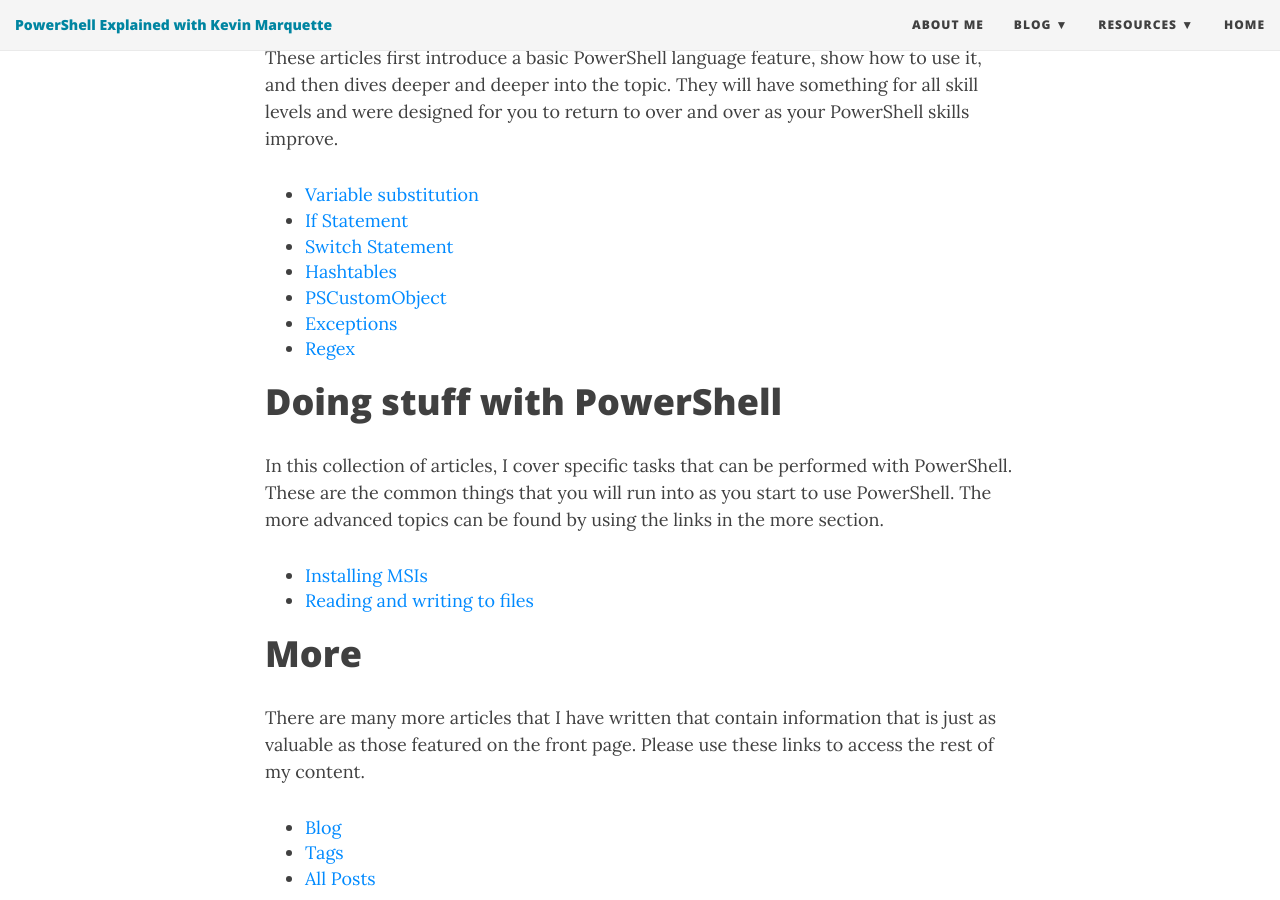
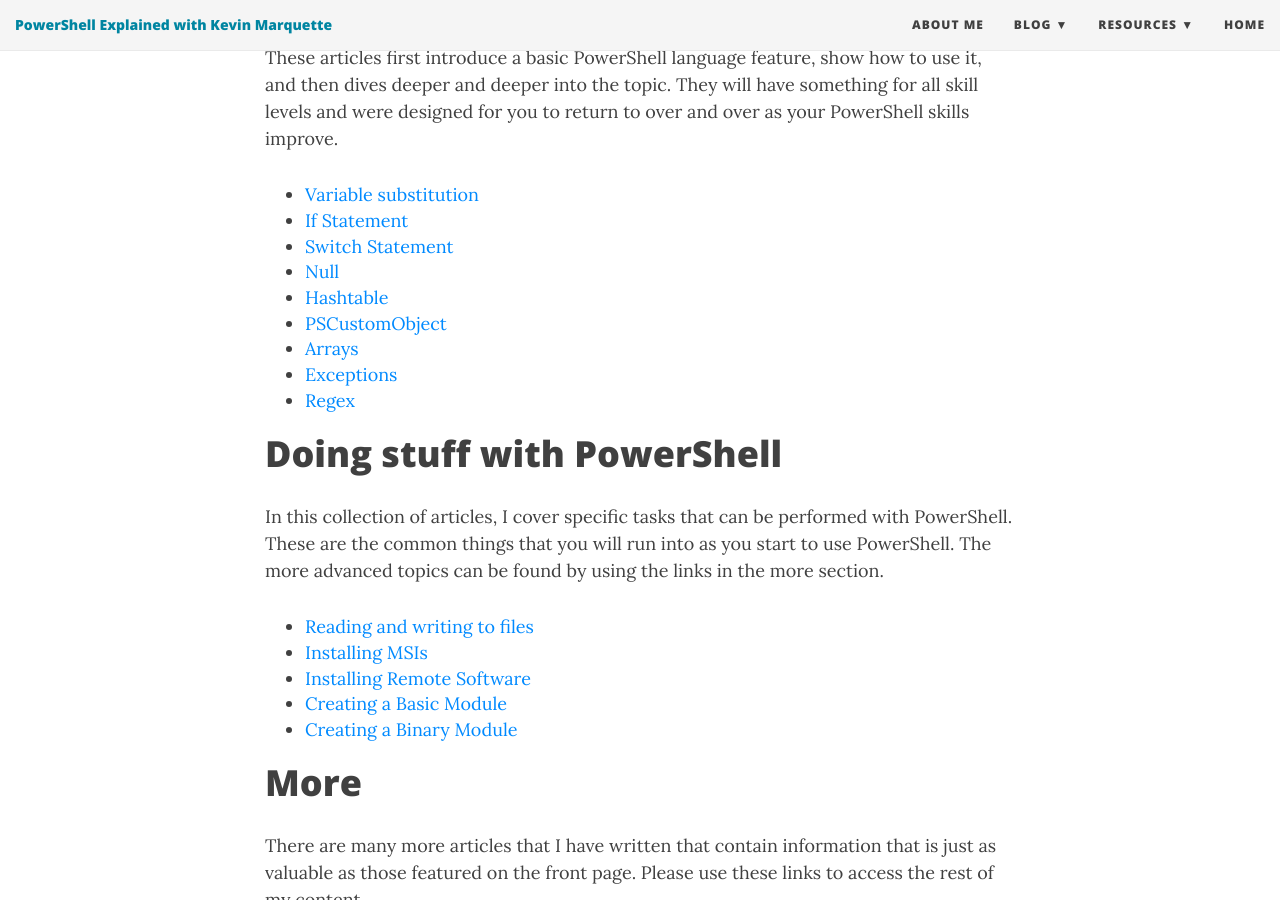
Before and after one commit to KevinMarquette/kevinmarquette.github.io, a Jekyll site: the page built from index.md, in a window 1280 px wide and 900 px high, scrolled down 797 px. Built offline with Jekyll 4.4.1, drawn with Linux system fonts in a browser that asks for light colours; nearby versions of some CDN libraries.

Commit message:
Add more links to front page

```diff
--- a/index.md
+++ b/index.md
@@ -20,8 +20,10 @@
 * [Variable substitution](/2017-01-13-powershell-variable-substitution-in-strings/?utm_source=blog&utm_medium=blog&utm_content=indexref)
 * [If Statement](/2019-08-11-Powershell-if-then-else-equals-operator/?utm_source=blog&utm_medium=blog&utm_content=indexref)
 * [Switch Statement](/2018-01-12-Powershell-switch-statement/?utm_source=blog&utm_medium=blog&utm_content=indexref)
-* [Hashtables](/2016-11-06-powershell-hashtable-everything-you-wanted-to-know-about/?utm_source=blog&utm_medium=blog&utm_content=indexref)
+* [Null](/2018-12-23-Powershell-null-everything-you-wanted-to-know/?utm_source=blog&utm_medium=blog&utm_content=indexref)
+* [Hashtable](/2016-11-06-powershell-hashtable-everything-you-wanted-to-know-about/?utm_source=blog&utm_medium=blog&utm_content=indexref)
 * [PSCustomObject](/2016-10-28-powershell-everything-you-wanted-to-know-about-pscustomobject/?utm_source=blog&utm_medium=blog&utm_content=indexref)
+* [Arrays](/2018-10-15-Powershell-arrays-Everything-you-wanted-to-know/?utm_source=blog&utm_medium=blog&utm_content=indexref)
 * [Exceptions](/2017-04-10-Powershell-exceptions-everything-you-ever-wanted-to-know/?utm_source=blog&utm_medium=blog&utm_content=indexref)
 * [Regex](/2017-07-31-Powershell-regex-regular-expression/?utm_source=blog&utm_medium=blog&utm_content=indexref)
 
@@ -29,9 +31,11 @@
 
 In this collection of articles, I cover specific tasks that can be performed with PowerShell. These are the common things that you will run into as you start to use PowerShell. The more advanced topics can be found by using the links in the more section.
 
+* [Reading and writing to files](/2017-03-18-Powershell-reading-and-saving-data-to-files/?utm_source=blog&utm_medium=blog&utm_content=indexactions)
 * [Installing MSIs](/2016-10-21-powershell-installing-msi-files/?utm_source=blog&utm_medium=blog&utm_content=indexactions)
-* [Reading and writing to files](/2017-03-18-Powershell-reading-and-saving-data-to-files/?utm_source=blog&utm_medium=blog&utm_content=indexactions)
-
+* [Installing Remote Software](/2017-04-22-Powershell-installing-remote-software/?utm_source=blog&utm_medium=blog&utm_content=indexactions)
+* [Creating a Basic Module](/2017-05-27-Powershell-module-building-basics/?utm_source=blog&utm_medium=blog&utm_content=indexactions)
+* [Creating a Binary Module](/2018-08-04-Powershell-Standard-Library-Binary-Module/?utm_source=blog&utm_medium=blog&utm_content=indexactions)
 
 # More
 
```
